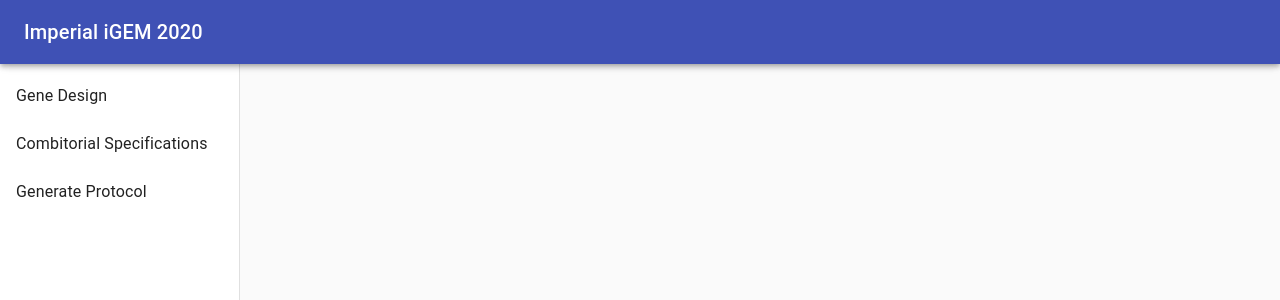
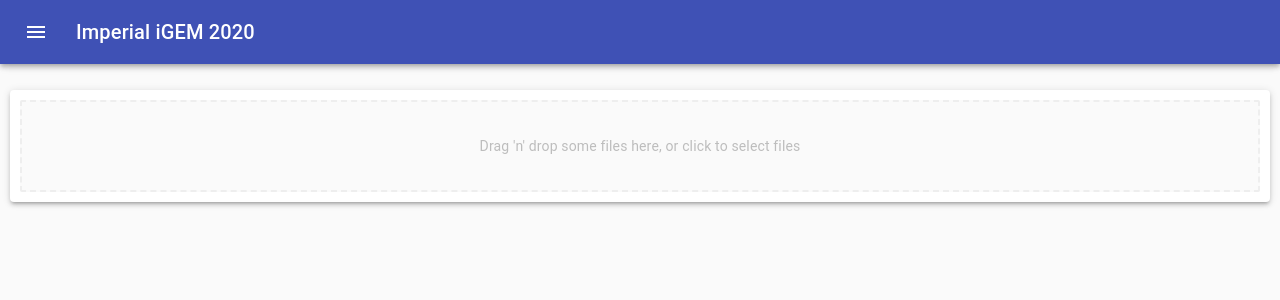
Before and after one commit to Imperial-iGEM/igem_frontend, a React (Create React App) app: page / in a window 1280 px wide. Shown: the top 300 px of the page. Built offline with nearby package versions, Linux system fonts and the light colour scheme.

Commit message:
Make a generic MenuDraw Component that can be added to the top of pages

```diff
--- a/src/App.js
+++ b/src/App.js
@@ -1,17 +1,19 @@
-import React from 'react'
+import React, {useState} from 'react'
 import NavBar from './NavBar'
 import FileUpload from './FileUpload'
 import MenuDraw from './MenuDraw'
 function App() {
-    // return (
-    //   <div>
-    //     <NavBar name="Imperial iGEM 2020" />
-    //     <FileUpload />
-    //   </div>
-    // )
+    const [sideBarCategories, setSideBarCategories] = useState(['Home', 'Gene Design', 'Combinatorial Specifications', 'Generate Protocol', 'File Upload'])
+    const [currentPageIndex, setCurrentPageIndex] = useState(0)
+    // Function that is to be passed into MenuDraw to handles tab selections
+    let handleTabSelection = function (text, index){
+        console.log(`In App Root Component; Text: ${text}, Index: ${index}`)
+    }
 
     return (
-        <MenuDraw name="Imperial iGEM 2020"/>
+        <div>
+        <FileUpload name="Imperial iGEM 2020" sideBarCategories={sideBarCategories} handleTabSelection={handleTabSelection}/>
+        </div>
     )
 }
 export default App
--- a/src/FileUpload.js
+++ b/src/FileUpload.js
@@ -4,7 +4,8 @@ import Paper from '@material-ui/core/Paper'
 import List from '@material-ui/core/List'
 import ListItem from '@material-ui/core/ListItem'
 
-import { makeStyles } from '@material-ui/core/styles';
+import {makeStyles} from '@material-ui/core/styles';
+import MenuDraw from "./MenuDraw";
 
 export default function FileUpload(props) {
     const [files, setFiles] = useState([]);
@@ -16,6 +17,47 @@ export default function FileUpload(props) {
     useEffect(() => {
         console.log(files);
     }, [files]);
+
+
+    const classes = useStyles();
+
+    /*Custom function to intercept tab selection to allow for saving of data etc before changing tabs.
+    Last line should call parents handleTabSelection through props.handleTabSelection(text, index)*/
+    let handleTabSelection = function (text, index) {
+        console.log(`In FileUpload Component; Text: ${text}, Index: ${index}`)
+        props.handleTabSelection(text, index)
+    }
+    return (
+        <div>
+            {/* Include MenuDraw at top, ensuring props are passed through and optionally a function for handleTabSelection*/}
+            <MenuDraw {...props}  handleTabSelection={handleTabSelection}/>
+            <div className={classes.root}>
+                <Paper elevation={3} className={classes.dropZone}>
+                    <Dropzone onDrop={acceptedFiles => acceptFiles(acceptedFiles)}>
+                        {({getRootProps, getInputProps}) => (
+                            <section className={classes.dropZone2}>
+                                <div {...getRootProps()} >
+                                    <input {...getInputProps()}  />
+                                    <p>Drag 'n' drop some files here, or click to select files</p>
+                                </div>
+                            </section>
+                        )}
+                    </Dropzone>
+                </Paper>
+                <List className={classes.list}>
+                    {files.length > 0 && files.map((acceptedFile, index) => (
+                        <ListItem key={index}>
+                            <Paper elevation={3} className={classes.dropZone}>
+                                <a href={URL.createObjectURL(acceptedFile)}
+                                   download={acceptedFile.name}>{acceptedFile.name}</a>
+                            </Paper>
+                        </ListItem>
+                    ))}
+                </List>
+            </div>
+        </div>
+    )
+}
 
 const useStyles = makeStyles((theme) => ({
     root: {
@@ -54,30 +96,3 @@ export default function FileUpload(props) {
         margin: 10
     }
 }));
-    const classes = useStyles();
-    return (
-        <div className={classes.root}>
-            <Paper elevation={3} className={classes.dropZone} >
-            <Dropzone onDrop={acceptedFiles => acceptFiles(acceptedFiles) }>
-                {({getRootProps, getInputProps}) => (
-                    <section className={classes.dropZone2}>
-                        <div {...getRootProps()} >
-                            <input {...getInputProps()}  />
-                            <p>Drag 'n' drop some files here, or click to select files</p>
-                        </div>
-                    </section>
-                )}
-            </Dropzone>
-            </Paper>
-            <List className={classes.list}>
-                {files.length > 0 && files.map((acceptedFile, index) => (
-                    <ListItem key={index}>
-                        <Paper elevation={3} className={classes.dropZone} >
-                        <a href={URL.createObjectURL(acceptedFile)} download={acceptedFile.name}>{acceptedFile.name}</a>
-                        </Paper>
-                    </ListItem>
-                ))}
-            </List>
-    </div>
-    )
-}
--- a/src/MenuDraw.js
+++ b/src/MenuDraw.js
@@ -13,52 +13,26 @@ import CloseIcon from '@material-ui/icons/Close';
 import Toolbar from '@material-ui/core/Toolbar';
 import Typography from '@material-ui/core/Typography';
 import { makeStyles, useTheme } from '@material-ui/core/styles';
-const drawerWidth = 240;
-const useStyles = makeStyles(theme => ({
-    root: {
-        display: 'flex',
-    },
-    drawer: {
-        [theme.breakpoints.up('sm')]: {
-            width: drawerWidth,
-            flexShrink: 0,
-        },
-    },
-    appBar: {
-        zIndex: theme.zIndex.drawer + 1,
-    },
-    menuButton: {
-        marginRight: theme.spacing(2),
-        [theme.breakpoints.up('sm')]: {
-            display: 'none',
-        },
-    },
-    toolbar: theme.mixins.toolbar,
-    drawerPaper: {
-        width: drawerWidth
-    },
-    content: {
-        flexGrow: 1,
-        padding: theme.spacing(3),
-    },
-    closeMenuButton: {
-        marginRight: 'auto',
-        marginLeft: 0,
-    },
-}));
+const drawerWidth = 300;
+
 export default function MenuDrawer(props) {
-    const dummyCategories = ['Gene Design', 'Combitorial Specifications', 'Generate Protocol']
+    const sideBarCategories = props.sideBarCategories
     const classes = useStyles();
     const theme = useTheme();
-    const [mobileOpen, setMobileOpen] = React.useState(false);
+    const [drawerOpen, setDrawerOpen] = React.useState(false);
     function handleDrawerToggle() {
-        setMobileOpen(!mobileOpen)
+        setDrawerOpen(!drawerOpen)
+    }
+
+    function handleTabSelection(text, index) {
+        console.log(`In Menu Component; Text: ${text}, Index: ${index}`)
+        props.handleTabSelection(text, index)
     }
     const drawer = (
         <div>
             <List>
-                {dummyCategories.map((text, index) => (
-                    <ListItem button key={text}>
+                {sideBarCategories.map((text, index) => (
+                    <ListItem button key={index} onClick={()=>handleTabSelection(text, index)}>
                         <ListItemText primary={text} />
                     </ListItem>
                 ))}
@@ -86,12 +60,10 @@ export default function MenuDrawer(props) {
             </AppBar>
 
             <nav className={classes.drawer}>
-                {/* The implementation can be swapped with js to avoid SEO duplication of links. */}
-                <Hidden smUp implementation="css">
                     <Drawer
                         variant="temporary"
                         anchor={theme.direction === 'rtl' ? 'right' : 'left'}
-                        open={mobileOpen}
+                        open={drawerOpen}
                         onClose={handleDrawerToggle}
                         classes={{
                             paper: classes.drawerPaper,
@@ -105,21 +77,37 @@ export default function MenuDrawer(props) {
                         </IconButton>
                         {drawer}
                     </Drawer>
-                </Hidden>
-                <Hidden xsDown implementation="css">
-                    <Drawer
-                        className={classes.drawer}
-                        variant="permanent"
-                        classes={{
-                            paper: classes.drawerPaper,
-                        }}
-                    >
-                        <div className={classes.toolbar} />
-                        {drawer}
-                    </Drawer>
-                </Hidden>
             </nav>
 
         </div>
     );
 }
+
+const useStyles = makeStyles(theme => ({
+    root: {
+        display: 'flex',
+        marginBottom: 80
+    },
+    drawer: {
+        width: drawerWidth,
+        flexShrink: 0,
+    },
+    appBar: {
+        zIndex: theme.zIndex.drawer + 1,
+    },
+    menuButton: {
+        marginRight: theme.spacing(2),
+    },
+    toolbar: theme.mixins.toolbar,
+    drawerPaper: {
+        width: drawerWidth
+    },
+    content: {
+        flexGrow: 1,
+        padding: theme.spacing(3),
+    },
+    closeMenuButton: {
+        marginRight: 'auto',
+        marginLeft: 0,
+    },
+}));
```
Lines whose indentation alone changed are shown as unchanged.
